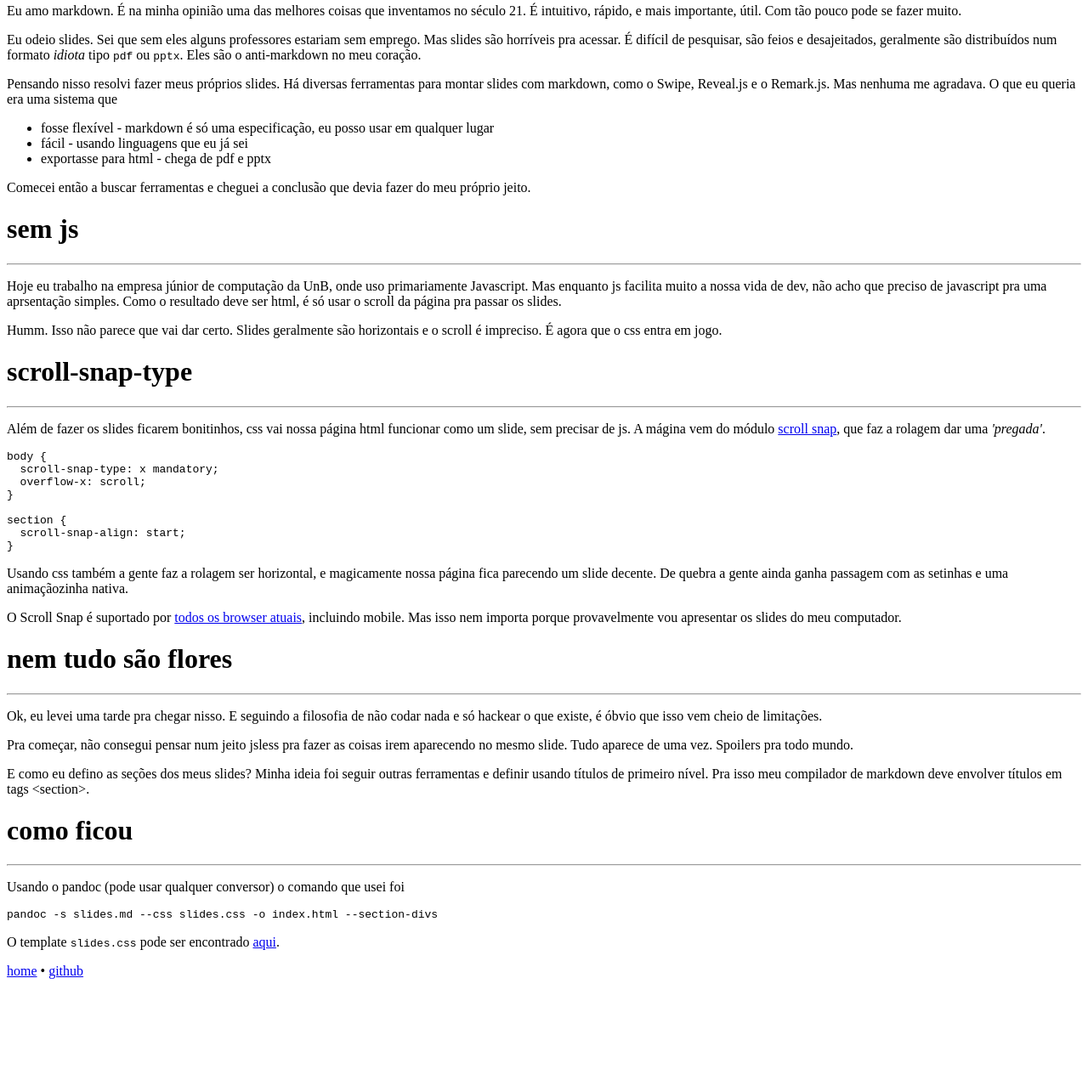
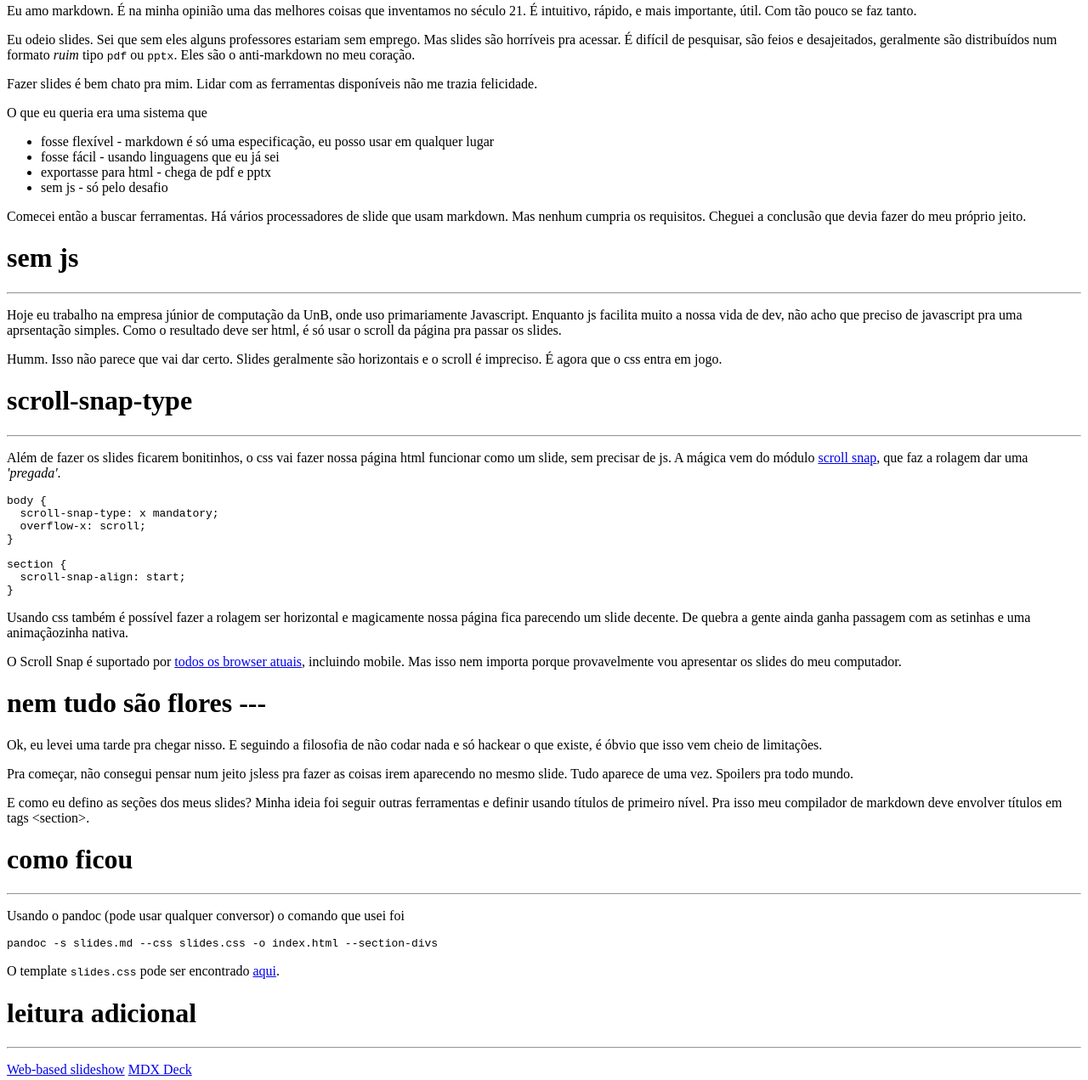
Before and after one commit to brennop/website, a Gatsby site: page /slides in a window 1280 px wide. Shown: the part 76-1347 px from the top of the page at 85% size. Before the commit the page ends 1236 px from the top, so only its background shows below. Built offline with nearby package versions, Linux system fonts and the light colour scheme; Gatsby itself is replaced by a stand-in of ours; some packages are replaced by stand-ins of ours; code samples lack their colours.

Commit message:
👓 slides: Changes due to review

````diff
--- a/src/posts/slides.md
+++ b/src/posts/slides.md
@@ -4,44 +4,56 @@ date: 2020-03-13
 title: md + css = Slides perfeitos
 ---
 
-Eu amo markdown. É na minha opinião uma das melhores coisas que inventamos no
-século 21. É intuitivo, rápido, e mais importante, útil. Com tão pouco pode
-se fazer muito.
+Eu amo markdown. É na minha opinião uma das melhores coisas
+que inventamos no século 21. É intuitivo, rápido, e mais
+importante, útil. Com tão pouco se faz tanto.
 
-Eu odeio slides. Sei que sem eles alguns professores estariam sem emprego. Mas
-slides são horríveis pra acessar. É difícil de pesquisar, são feios
-e desajeitados, geralmente são distribuídos num formato _idiota_ tipo `pdf` ou
-`pptx`. Eles são o anti-markdown no meu coração.
+Eu odeio slides. Sei que sem eles alguns professores
+estariam sem emprego. Mas slides são horríveis pra acessar.
+É difícil de pesquisar, são feios e desajeitados, geralmente
+são distribuídos num formato _ruim_ tipo `pdf` ou `pptx`.
+Eles são o anti-markdown no meu coração.
 
-Pensando nisso resolvi fazer meus próprios slides. Há diversas ferramentas para
-montar slides com markdown, como o Swipe, Reveal.js e o Remark.js. Mas nenhuma
-me agradava. O que eu queria era uma sistema que
+Fazer slides é bem chato pra mim. Lidar com as ferramentas
+disponíveis não me trazia felicidade.
 
-- fosse flexível - markdown é só uma especificação, eu posso usar em qualquer
-  lugar
-- fácil - usando linguagens que eu já sei
+O que eu queria era uma sistema que
+
+- fosse flexível - markdown é só uma especificação, eu posso
+  usar em qualquer lugar
+- fosse fácil - usando linguagens que eu já sei
 - exportasse para html - chega de pdf e pptx
+- sem js - só pelo desafio
 
-Comecei então a buscar ferramentas e cheguei a conclusão que devia fazer do meu
+Comecei então a buscar ferramentas. Há vários processadores
+de slide que usam markdown. Mas nenhum cumpria os
+requisitos. Cheguei a conclusão que devia fazer do meu
 próprio jeito.
 
 # sem js
 
 ---
 
-Hoje eu trabalho na empresa júnior de computação da UnB, onde uso primariamente
-Javascript. Mas enquanto js facilita muito a nossa vida de dev, não acho que
-preciso de javascript pra uma aprsentação simples. Como o resultado deve ser
-html, é só usar o scroll da página pra passar os slides.
+Hoje eu trabalho na empresa júnior de computação da UnB,
+onde uso primariamente Javascript. Enquanto js facilita
+muito a nossa vida de dev, não acho que preciso de
+javascript pra uma aprsentação simples. Como o resultado
+deve ser html, é só usar o scroll da página pra passar os
+slides.
 
-Humm. Isso não parece que vai dar certo. Slides geralmente são horizontais e o
-scroll é impreciso. É agora que o css entra em jogo.
+Humm. Isso não parece que vai dar certo. Slides geralmente
+são horizontais e o scroll é impreciso. É agora que o css
+entra em jogo.
 
 # scroll-snap-type
+
 ---
 
-Além de fazer os slides ficarem bonitinhos, css vai nossa página html funcionar
-como um slide, sem precisar de js. A mágina vem do módulo [scroll snap](https://www.w3.org/TR/css-scroll-snap-1/), que faz a rolagem dar uma *'pregada'*.
+Além de fazer os slides ficarem bonitinhos, o css vai fazer
+nossa página html funcionar como um slide, sem precisar de
+js. A mágica vem do módulo [scroll
+snap](https://www.w3.org/TR/css-scroll-snap-1/), que faz
+a rolagem dar uma _'pregada'_.
 
 ```
 body {
@@ -54,33 +66,48 @@ section {
 }
 ```
 
-Usando css também a gente faz a rolagem ser horizontal, e magicamente nossa
-página fica parecendo um slide decente. De quebra a gente ainda ganha passagem
-com as setinhas e uma animaçãozinha nativa.
+Usando css também é possível fazer a rolagem ser horizontal
+e magicamente nossa página fica parecendo um slide decente.
+De quebra a gente ainda ganha passagem com as setinhas e uma
+animaçãozinha nativa.
 
-O Scroll Snap é suportado por [todos os browser atuais](https://caniuse.com/#search=scroll%20snap), incluindo mobile. Mas
-isso nem importa porque provavelmente vou apresentar os slides do meu
-computador.
+O Scroll Snap é suportado por [todos os browser
+atuais](https://caniuse.com/#search=scroll%20snap),
+incluindo mobile. Mas isso nem importa porque provavelmente
+vou apresentar os slides do meu computador.
 
-# nem tudo são flores
+# nem tudo são flores ---
+
+Ok, eu levei uma tarde pra chegar nisso. E seguindo
+a filosofia de não codar nada e só hackear o que existe,
+é óbvio que isso vem cheio de limitações.
+
+Pra começar, não consegui pensar num jeito jsless pra fazer
+as coisas irem aparecendo no mesmo slide. Tudo aparece de
+uma vez. Spoilers pra todo mundo.
+
+E como eu defino as seções dos meus slides? Minha ideia foi
+seguir outras ferramentas e definir usando títulos de
+primeiro nível. Pra isso meu compilador de markdown deve
+envolver títulos em tags \<section\>.
+
+# como ficou
+
 ---
 
-Ok, eu levei uma tarde pra chegar nisso. E seguindo a filosofia de não codar
-nada e só hackear o que existe, é óbvio que isso vem cheio de limitações.
+Usando o pandoc (pode usar qualquer conversor) o comando que
+usei foi
 
-Pra começar, não consegui pensar num jeito jsless pra fazer as coisas irem
-aparecendo no mesmo slide. Tudo aparece de uma vez. Spoilers pra todo mundo.
-
-E como eu defino as seções dos meus slides? Minha ideia foi seguir outras
-ferramentas e definir usando títulos de primeiro nível. Pra isso meu compilador
-de markdown deve envolver títulos em tags \<section\>.
-
-# como ficou
----
-
-Usando o pandoc (pode usar qualquer conversor) o comando que usei foi
 ```
 pandoc -s slides.md --css slides.css -o index.html --section-divs
 ```
 
-O template `slides.css` pode ser encontrado [aqui](https://gist.github.com/brennop/f75b7ba1ce575f3b8a764f04e36faadf).
+O template `slides.css` pode ser encontrado
+[aqui](https://gist.github.com/brennop/f75b7ba1ce575f3b8a764f04e36faadf).
+
+# leitura adicional
+
+---
+
+[Web-based slideshow](https://en.wikipedia.org/wiki/Web-based_slideshow)
+[MDX Deck](https://github.com/jxnblk/mdx-deck)
````
